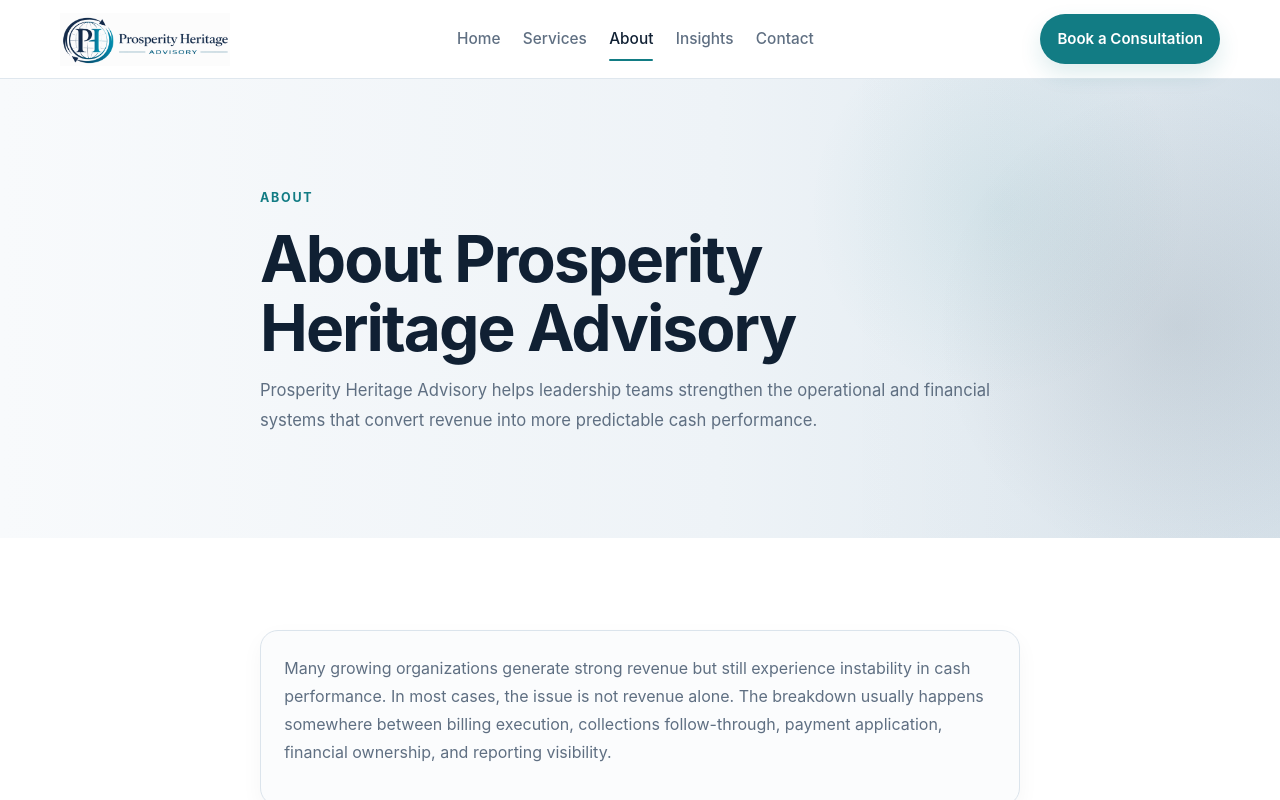
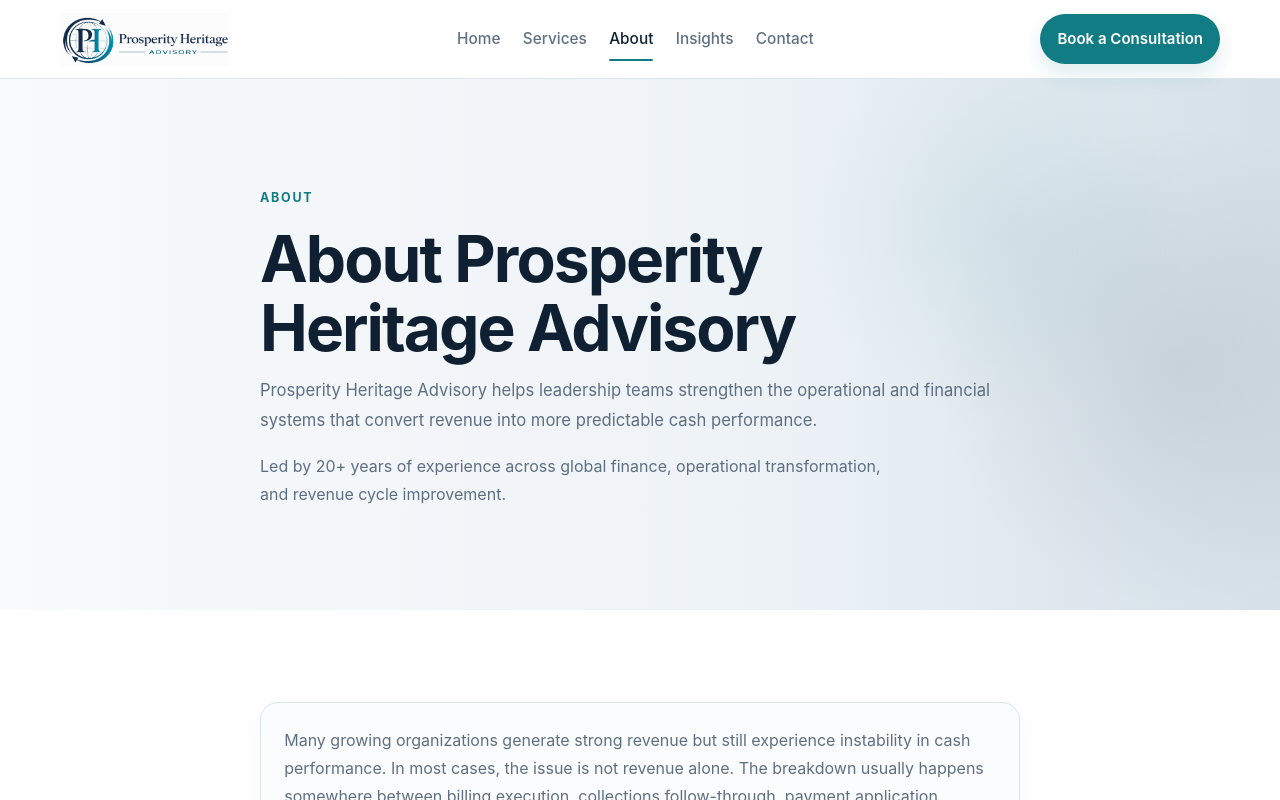
Before and after one commit to pjechete/prosperity-heritage-Advisory-Services, a Next.js app: page /about in a window 1280 px wide. Shown: the top 800 px of the page. Built offline with nearby package versions, Linux system fonts and the light colour scheme.

Commit message:
Update page.tsx

```diff
--- a/src/app/about/page.tsx
+++ b/src/app/about/page.tsx
@@ -12,6 +12,9 @@
             operational and financial systems that convert revenue into more
             predictable cash performance.
           </p>
+<p className="hero-proof">
+  Led by 20+ years of experience across global finance, operational transformation, and revenue cycle improvement.
+</p>
         </div>
       </section>
 
```
